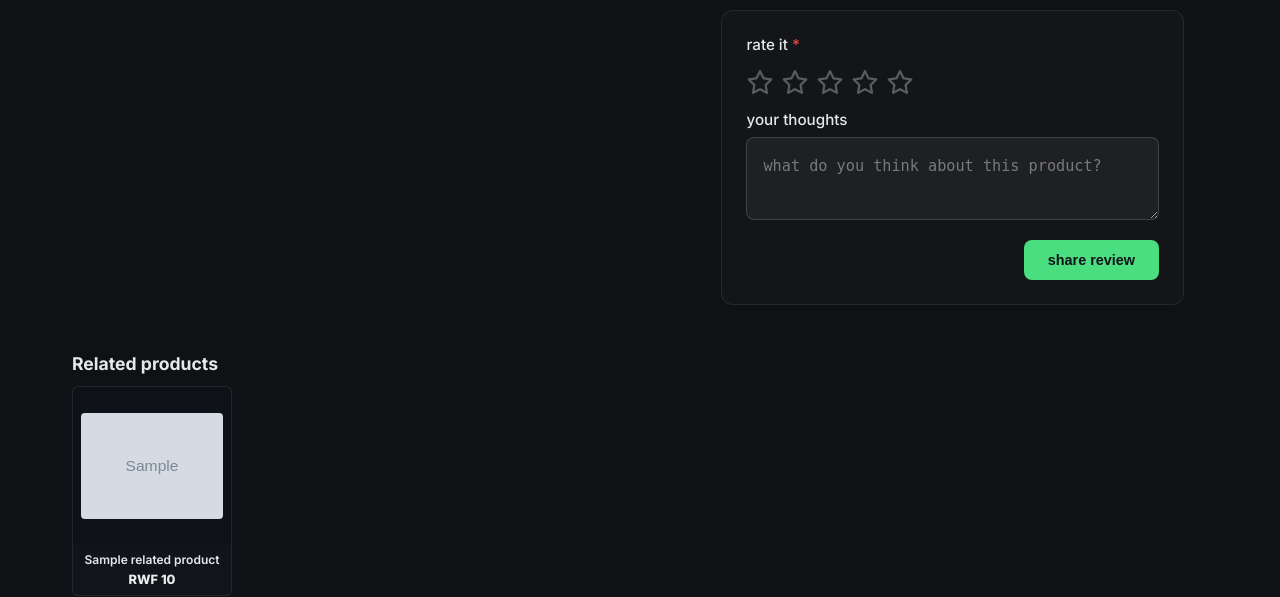
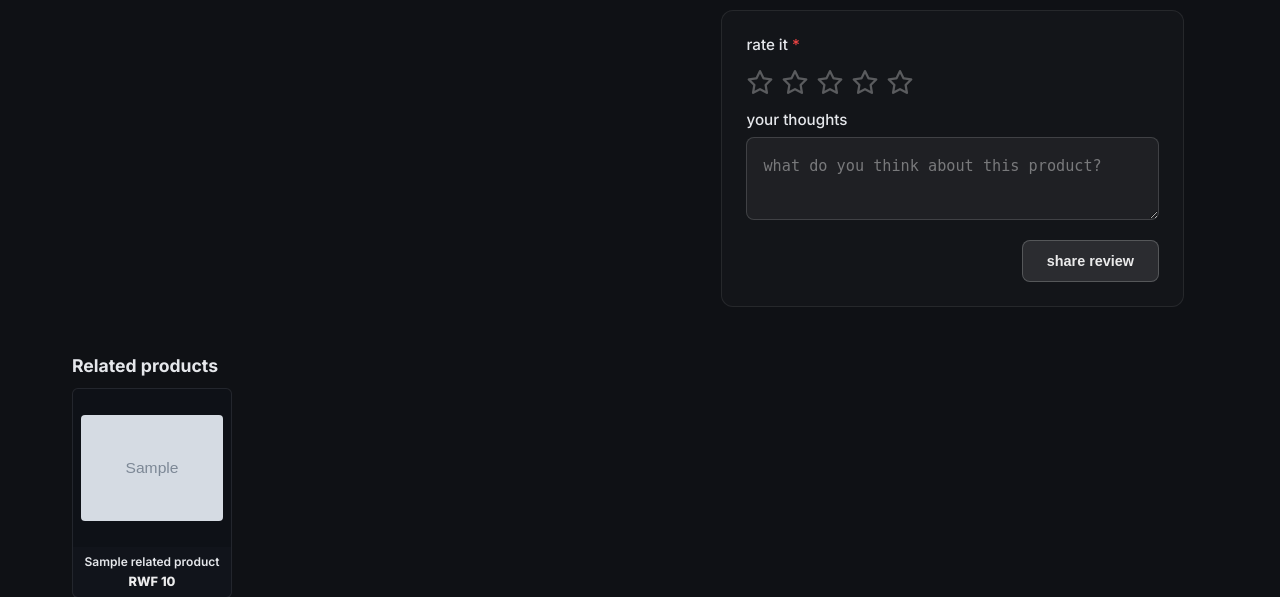
Before and after one commit to ndwyfrank56-cmyk/My-E-commerce-Website, a Flask app: template templates/product_details.html in a window 1280 px wide. Shown: the part 1006-1603 px from the top of the page. Run offline with Flask 3, Linux system fonts and the light colour scheme; the visitor is signed in with stand-in values (Sample User, id 1); tables that the repository leaves empty or names only in its code hold one stand-in row (values such as "Sample post"); the template is opened without the code that fills it: most values are stand-ins (such as "Sample title", 1, 10 or a date in 2020); grey boxes marked "Sample" are stand-in pictures; data that the repository does not hold is empty; parts of the project's set-up code (start-up, migrations or seed data) failed here and were passed over; some libraries are stand-ins or nearby versions.

Commit message:
Change review submit button to smoky white with glassmorphism effect

```diff
--- a/templates/product_details.html
+++ b/templates/product_details.html
@@ -743,15 +743,21 @@
     .review-submit{
       padding: 0.75rem 1.5rem;
       border-radius: 8px;
-      border: none;
-      background: #4ade80;
-      color: #111318;
+      border: 1px solid rgba(255, 255, 255, 0.2);
+      background: rgba(255, 255, 255, 0.1);
+      color: rgba(255, 255, 255, 0.9);
       font-weight: 600;
       font-size: 0.9rem;
       cursor: pointer;
       transition: all 0.2s ease;
-    }
-    .review-submit:hover{ background: #22c55e; }
+      backdrop-filter: blur(10px);
+      -webkit-backdrop-filter: blur(10px);
+    }
+    .review-submit:hover{
+      background: rgba(255, 255, 255, 0.15);
+      border-color: rgba(255, 255, 255, 0.3);
+      color: #fff;
+    }
 
     .rating-input{
       display: flex;
```
